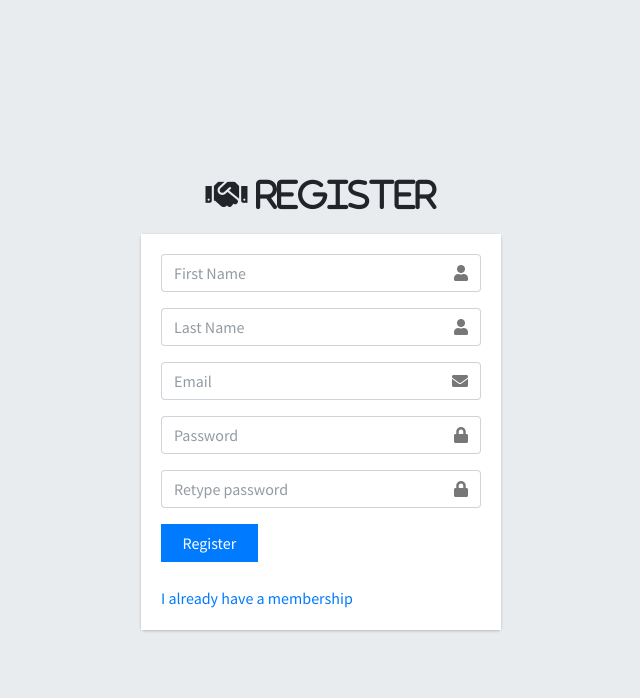
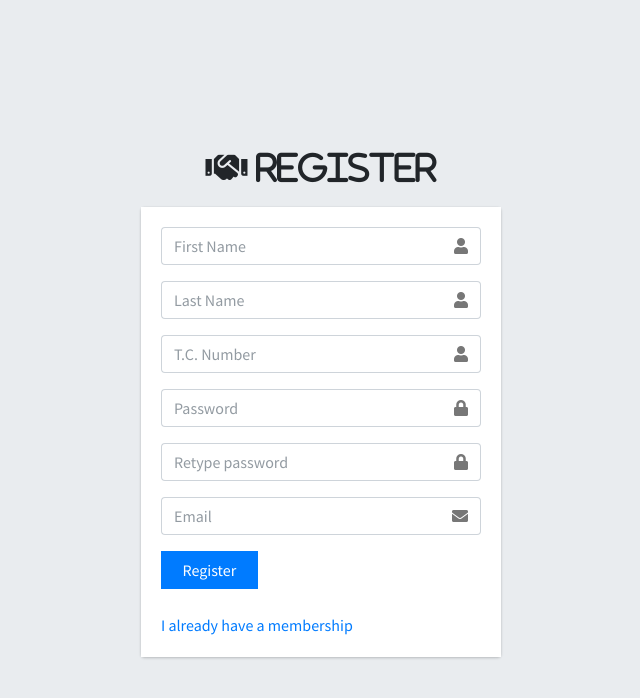
Before and after one commit to YusufDEDE/StuxNET_WebApp, an Angular app: page /register in a window 1280 px wide. Shown: the top 698 px of the page, without its empty margins (319-959 px from the left). Built offline with nearby package versions, Linux system fonts and the light colour scheme.

Commit message:
Update Register

```diff
--- a/package.json
+++ b/package.json
@@ -22,6 +22,7 @@
     "@angular/platform-browser-dynamic": "~9.0.0-next.12",
     "@angular/router": "~9.0.0-next.12",
     "@types/axios": "^0.14.0",
+    "axios": "^0.19.0",
     "bootstrap": "^4.3.1",
     "core-js": "^2.5.4",
     "express": "^4.17.1",
--- a/src/app/register/register.component.html
+++ b/src/app/register/register.component.html
@@ -22,10 +22,16 @@
           </div>
         </div>
         <div class="input-group mb-3">
-          <input type="email" class="form-control" placeholder="Email" />
+          <input type="number"
+                 min="10000000000"
+                 max="99999999999"
+                 pattern=“\d{11}”
+                 class="form-control"
+                 placeholder="T.C. Number"
+          />
           <div class="input-group-append">
             <div class="input-group-text">
-              <span class="fas fa-envelope"></span>
+              <span class="fas fa-user"></span>
             </div>
           </div>
         </div>
@@ -49,6 +55,16 @@
                 </div>
               </div>
             </div>
+        <div class="input-group mb-3">
+          <input type="email" class="form-control" placeholder="Email" />
+          <div class="input-group-append">
+            <div class="input-group-text">
+              <span class="fas fa-envelope"></span>
+            </div>
+          </div>
+        </div>
+
+
         <div class="row">
           <!-- /.col -->
           <div class="col-4">
```
Also changed, not shown: src/app/login/login.component.html (+7 -2 lines), 1 other file (tests, documents, lock files or other folders). Lines whose indentation alone changed are shown as unchanged.
